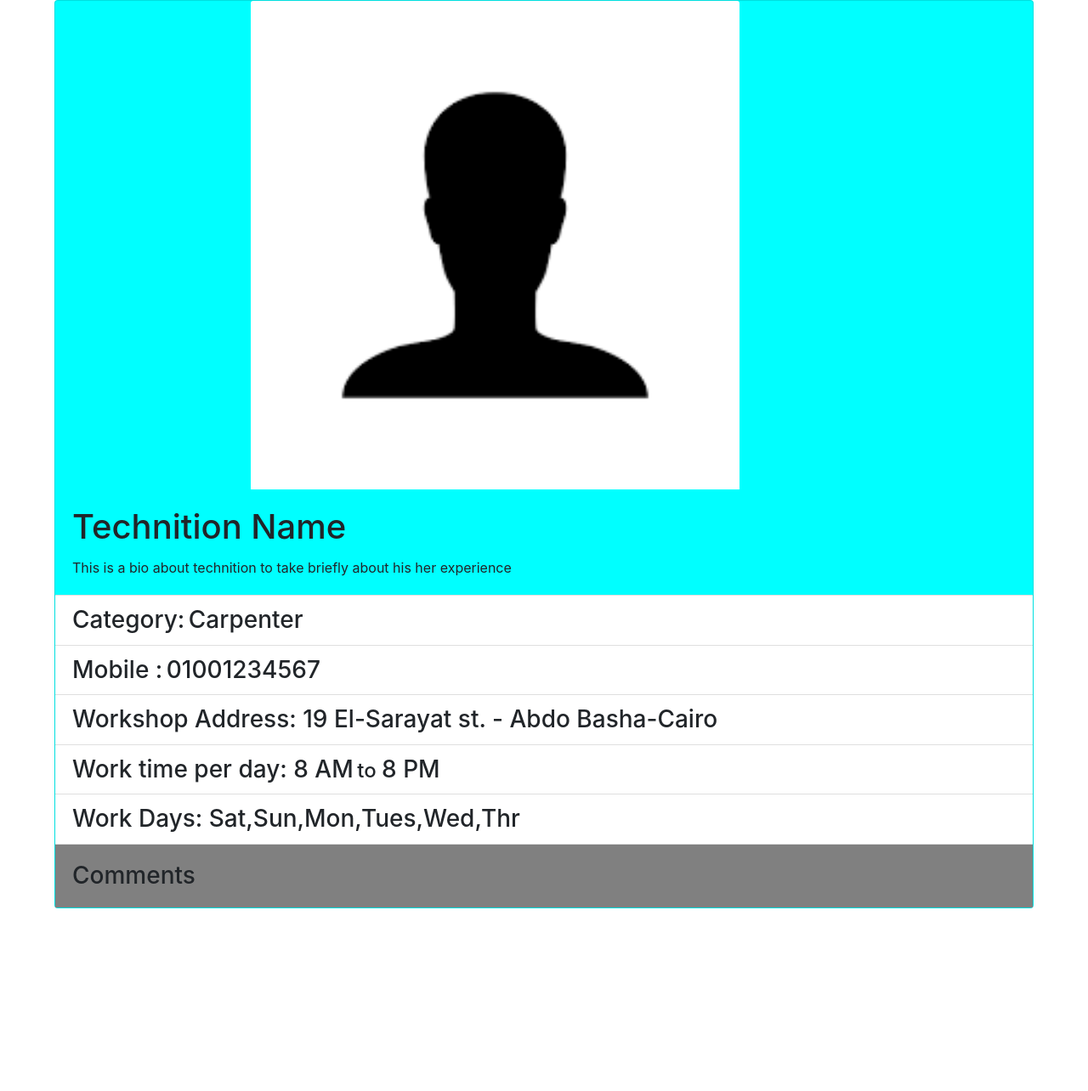
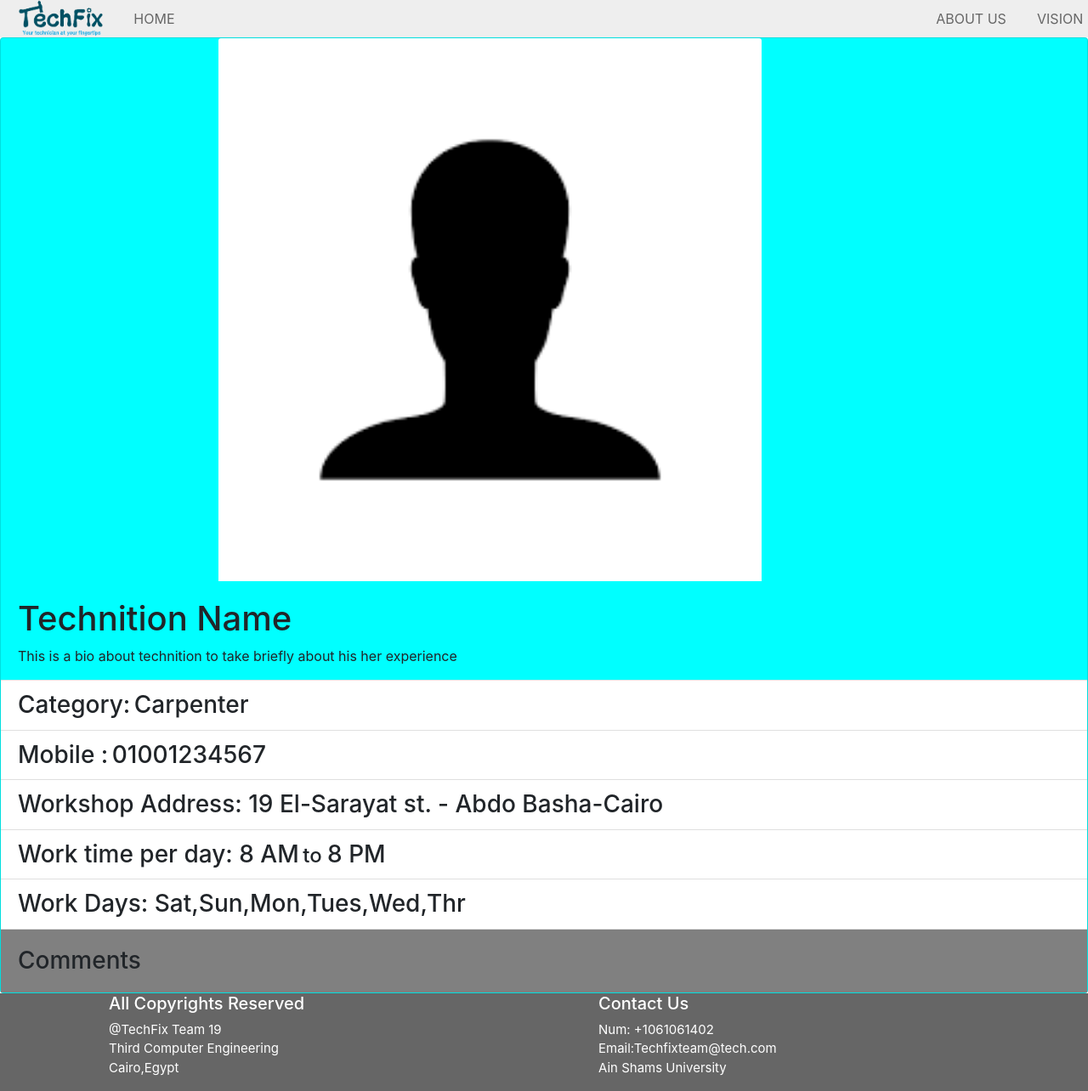
Before and after one commit to shawqy/SE2018G25, a PHP site: a page that, after the commit, uses Prototype/Technitian profile.html in a window 1280 px wide. Shown: the whole page at 85% size. Before the commit the page ends 1069 px from the top, so only its background shows below. Run offline with PHP 8.4, Linux system fonts and the light colour scheme.

Commit message:
Tech profile Modfication

```diff
--- a/Prototype/Technition profile/Technitian profile.html
+++ b/Prototype/Technitian profile.html
@@ -7,12 +7,22 @@
 
     <!-- Bootstrap CSS -->
     <link rel="stylesheet" href="https://stackpath.bootstrapcdn.com/bootstrap/4.1.3/css/bootstrap.min.css" integrity="sha384-MCw98/SFnGE8fJT3GXwEOngsV7Zt27NXFoaoApmYm81iuXoPkFOJwJ8ERdknLPMO" crossorigin="anonymous">
-
+      <link rel="stylesheet" href="navbar_style.css">
     <title class="technitionName"> Technition Name  </title> <!-- this class to get technition name from database to page -->
   </head>
   <body>
-    <div class="card" style="width: 90%; margin: 0% 5%; background-color: cyan">
-  <img class="card-img-top" src="person.png" alt="Technition Imgae" style="width: 50%; margin: 0% 20%;">
+       <nav>
+            <ul class="topnav" id="dropdownClick">
+                <li class ="active"><img  src="Resources/hq%20logo.png" style="height: 43px;"></li>
+                <li><a href="#home">Home</a></li>
+                <li class="topnav-right"><a href="#vision" style="margin: 0% 10%">Vision</a></li>
+                <li class="topnav-right"><a href="#about">About US</a></li>
+                <li class="dropdownIcon"><a href="javascript:void(0);" onclick="dropdownMenu()">&#9776;</a></li>
+            </ul>
+        </nav>
+
+    <div class="card" style="width: 100%;  background-color: cyan">
+  <img class="card-img-top" src="Resources/person.png" alt="Technition Imgae" style="width: 50%; margin: 0% 20%;">
   <div class="card-body">
     <h1 class="card-title technitionName">Technition Name</h1>
     <p class="card-text" id="Bio"> This is a bio about technition to take briefly about his her experience</p> <!-- id Bio us to get bio from database for each technition -->
@@ -41,6 +51,40 @@
   </div>
 </div>
 
+
+     <footer class="footsy">
+            <div class="row">
+                <div class="col-6 mobileStack">
+                    <h3>All Copyrights Reserved</h3>
+                    <ul>
+                        <li>@TechFix Team 19</li>
+                        <li>Third Computer Engineering</li>
+                        <li>Cairo,Egypt</li>
+                    </ul>
+                </div>
+                <div class="col-6 mobileStack">
+                    <h3>Contact Us</h3>
+                    <ul>
+                        <li>Num: +1061061402</li>
+                        <li>Email:Techfixteam@tech.com</li>
+                        <li>Ain Shams University</li>
+                    </ul>
+                </div>
+            </div>
+        </footer>
+        <script>
+            function dropdownMenu(){
+                var x = document.getElementById("dropdownClick");
+                if(x.className==="topnav"){
+                    x.className += " responsive";
+                    /*change topnav to topnav.responsive*/
+                }
+                else{
+                    x.className="topnav";
+                }
+            }
+        </script>
+
     <!-- Optional JavaScript -->
     <!-- jQuery first, then Popper.js, then Bootstrap JS -->
     <script src="https://code.jquery.com/jquery-3.3.1.slim.min.js" integrity="sha384-q8i/X+965DzO0rT7abK41JStQIAqVgRVzpbzo5smXKp4YfRvH+8abtTE1Pi6jizo" crossorigin="anonymous"></script>
--- a/Prototype/navbar.html
+++ b/Prototype/navbar.html
@@ -3,7 +3,8 @@
 <html lang="en">
     <head>
         <title>TechFix</title>
-        <link rel="stylesheet" href="navbar_style.css">
+         <link rel="stylesheet" href="navbar_style.css">
+
     </head>
     <body>
         <nav>
--- a/Prototype/navbar_style.css
+++ b/Prototype/navbar_style.css
@@ -9,8 +9,8 @@ body{
 }
 nav{
     width: 100%;
-    margin: 0;
-}
+
+    margin: 0;}
 nav ul{
     background-color: #eee;
     overflow: hidden;
@@ -91,10 +91,10 @@ footer.footsy ul li{
     line-height: 1.5;
 }
 footer{
-    position: absolute;
+   /* position: absolute;
      right: 0;
      bottom: 0;
-     left: 0;
+     left: 0; */
 }
 
 /*################Mobile#############*/
```
Also changed, not shown: Prototype/Resources/person.png (renamed from Prototype/Technition profile/person.png).
